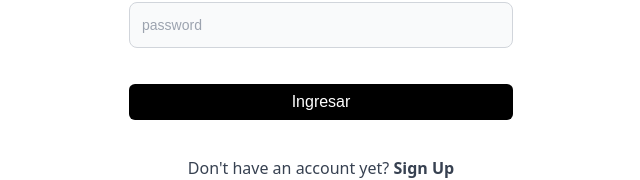
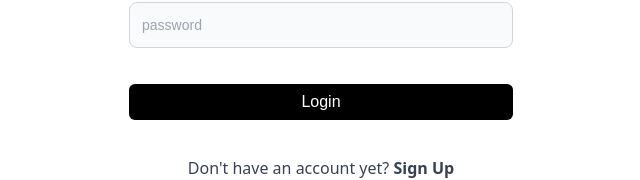
Before and after one commit to Esteve-Paredes/auth-task-app-client, a Vue app: page /signin in a window 1280 px wide. Shown: the part 422-602 px from the top of the page, without its empty margins (319-959 px from the left). Built offline with nearby package versions, Linux system fonts and the light colour scheme; no server answers.

Commit message:
Fix width button

```diff
--- a/src/components/Button.vue
+++ b/src/components/Button.vue
@@ -18,7 +18,7 @@ const clickLoader = () => {
 <template>
   <button
     :type="type"
-    class="text-white bg-black px-4 w-full h-9 rounded-md hover:opacity-80 disabled:pointer-events-none disabled:opacity-50"
+    class="text-white shrink-0 bg-black px-4 h-9 rounded-md hover:opacity-80 disabled:pointer-events-none disabled:opacity-50"
     :disabled="props.isDisabled"
     @click="clickLoader"
   >
--- a/src/components/CreateModalProject.vue
+++ b/src/components/CreateModalProject.vue
@@ -78,7 +78,7 @@ const clickOutSideModal = () => {
         class="w-28"
         :isDisabled="isDisable"
         :isLoading="loading"
-        text="Crear"
+        text="Create"
       ></Button>
     </form>
   </div>
--- a/src/pages/Home.vue
+++ b/src/pages/Home.vue
@@ -81,11 +81,11 @@ onMounted(async () => {
         </div>
         <div class="text-white flex gap-2">
           <Button
-            class="w-auto"
+            class="w-32"
             text="Add Project"
             @click="viewModalCreate"
           ></Button>
-          <Button class="w-auto" text="Log Out" @click="logOut"></Button>
+          <Button class="w-32" text="Logout" @click="logOut"></Button>
         </div>
       </div>
       <div
--- a/src/pages/SignIn.vue
+++ b/src/pages/SignIn.vue
@@ -80,7 +80,7 @@ const submitForm = async () => {
             />
           </div>
         </div>
-        <Button class="h-12" text="Ingresar" :isLoading="loading"></Button>
+        <Button class="w-full h-12" text="Login" :isLoading="loading"></Button>
         <span v-if="showError" class="text-red-600 text-sm text-center"
           >*Credenciales Invalidas</span
         >
--- a/src/pages/SignUp.vue
+++ b/src/pages/SignUp.vue
@@ -94,7 +94,11 @@ const submitForm = async () => {
             />
           </div>
         </div>
-        <Button class="h-12" text="Registrar" :isLoading="loading"></Button>
+        <Button
+          class="w-full h-12"
+          text="Register"
+          :isLoading="loading"
+        ></Button>
 
         <span v-if="showError" class="text-red-600 text-sm text-center"
           >*Credenciales Invalidas</span
```
